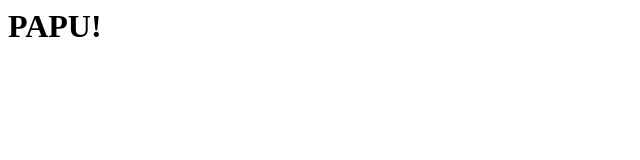
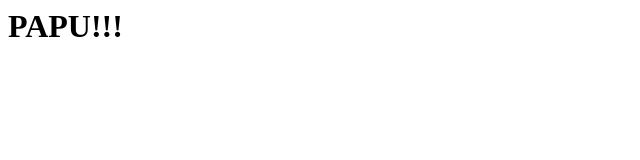
Before and after one commit to TOMYI-0881/poetic_git-flow, a plain HTML site: page index.html in a window 1280 px wide. Shown: the full height of the page, 0-640 px from the left. Drawn offline with Linux system fonts and the light colour scheme.

Commit message:
Update header text from 'PAPU!' to 'PAPU!!!'

```diff
--- a/index.html
+++ b/index.html
@@ -5,6 +5,6 @@
     <title>XD</title>
 </head>
 <body>
-    <h1>PAPU!</h1>
+    <h1>PAPU!!!</h1>
 </body>
 </html>
```
